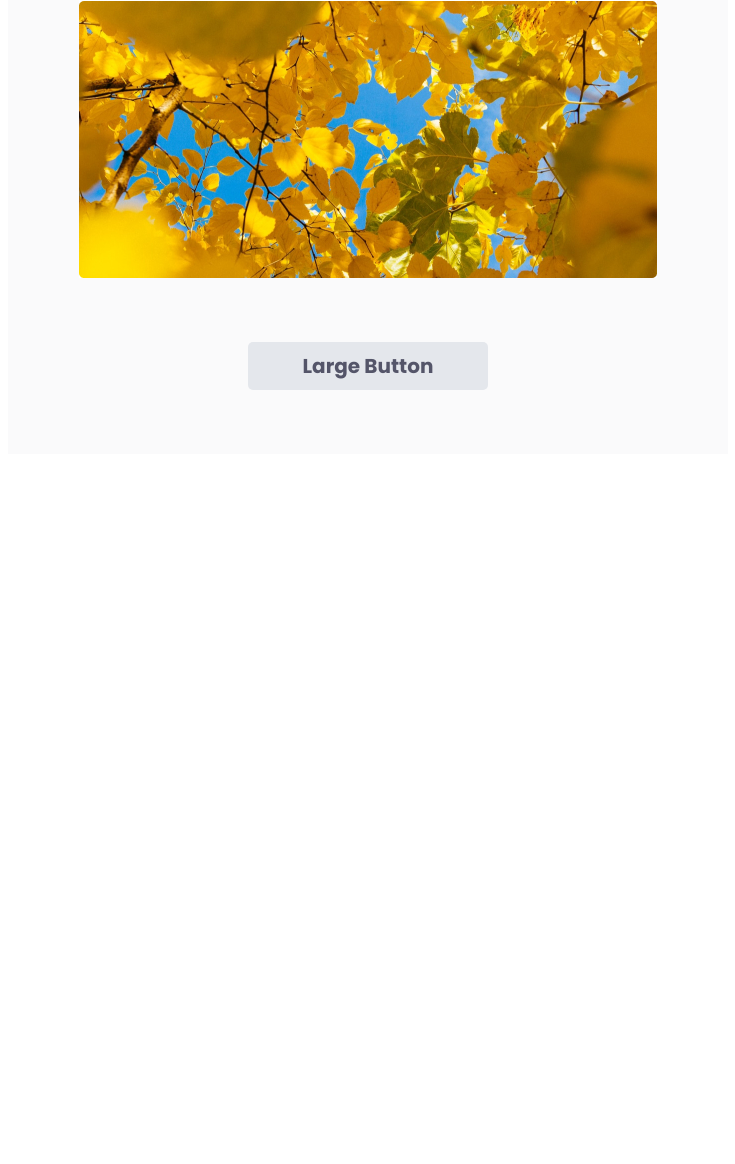
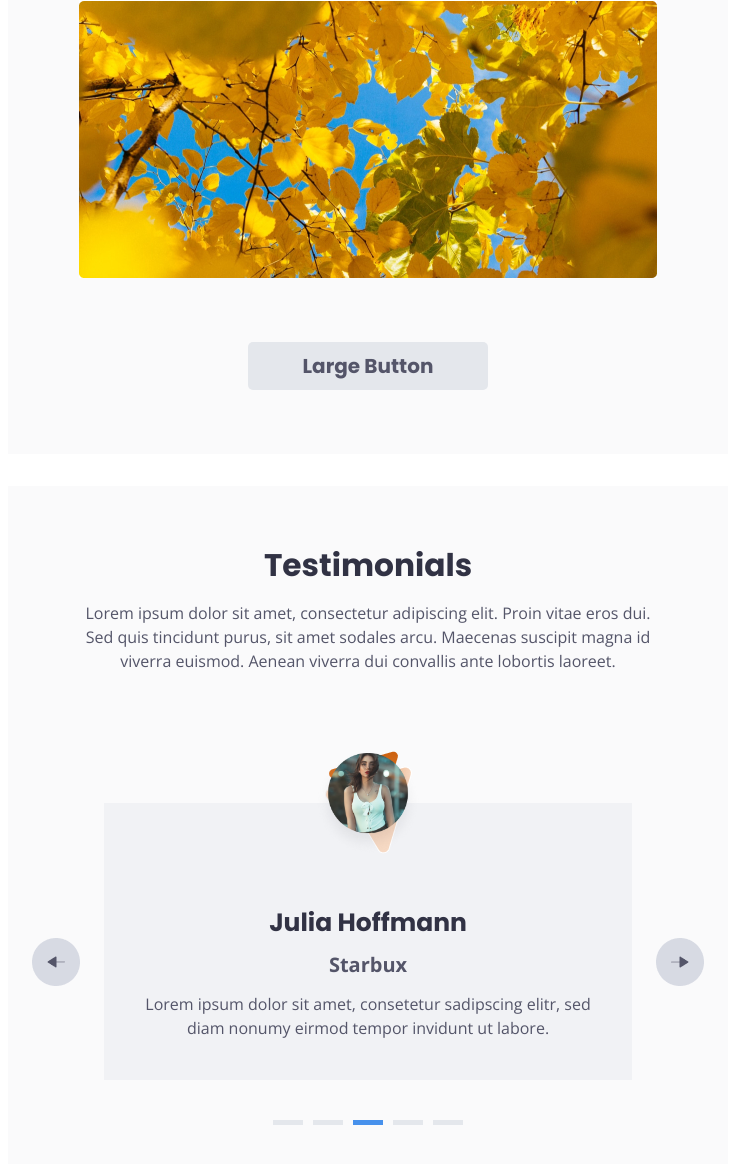
Before and after one commit to Vladis456/Vladis456.github.io, a plain HTML site: page index.html in a window 1280 px wide. Shown: the part 4010-5174 px from the top of the page, without its empty margins (272-1007 px from the left). Before the commit the page ends 4496 px from the top, so only its background shows below. Drawn offline with nearby package versions, Linux system fonts and the light colour scheme.

Commit message:
Update index.html

```diff
--- a/index.html
+++ b/index.html
@@ -154,6 +154,41 @@
 							</a>
 						</section>
 					</div>
+					<div class="main__item">
+					<section class="main__testimonials testimonials" id="testimonials">
+						<div class="main__title"><p class="title">Testimonials</p></div>
+						<div class="main__subtitle"><p class="subtitle">Lorem ipsum dolor sit amet, consectetur adipiscing elit. Proin vitae eros dui. Sed quis tincidunt purus, sit amet sodales arcu. Maecenas suscipit magna id viverra euismod. Aenean viverra dui convallis ante lobortis laoreet.</p></div>
+						<div class="card__img-container"><img class="card__img" src="img/Avatar.png"></div>
+						<div class="testimonials__card card">
+							<div class="card__btn-container">
+								<img class="card__carousel-btn" src="img/CarouselBTN.png">
+							</div>
+							<div class="card__information">
+								<div class="card__title title">
+									<p class="title__text">Julia Hoffmann</p>
+								</div>
+								<div class="card__subtitle subtitle">
+									<p class="subtitle__text">Starbux</p>
+								</div>
+								<div class="card__description card">
+									<p class="card__text">Lorem ipsum dolor sit amet, consetetur sadipscing elitr, sed diam nonumy eirmod tempor invidunt ut labore.</p>
+								</div>
+							</div>
+							<div class="card__btn-container">
+								<img class="card__carousel-btn" src="img/CarouselBTN2.png">
+							</div>
+
+
+						</div>
+						<ul class="testimonials__list list">
+							<div class="list__item"></div>
+							<div class="list__item"></div>
+							<div class="list__item"></div>
+							<div class="list__item"></div>
+							<div class="list__item"></div>
+						</ul>
+					</section>
+				</div>
 
 
 			</div>
```
